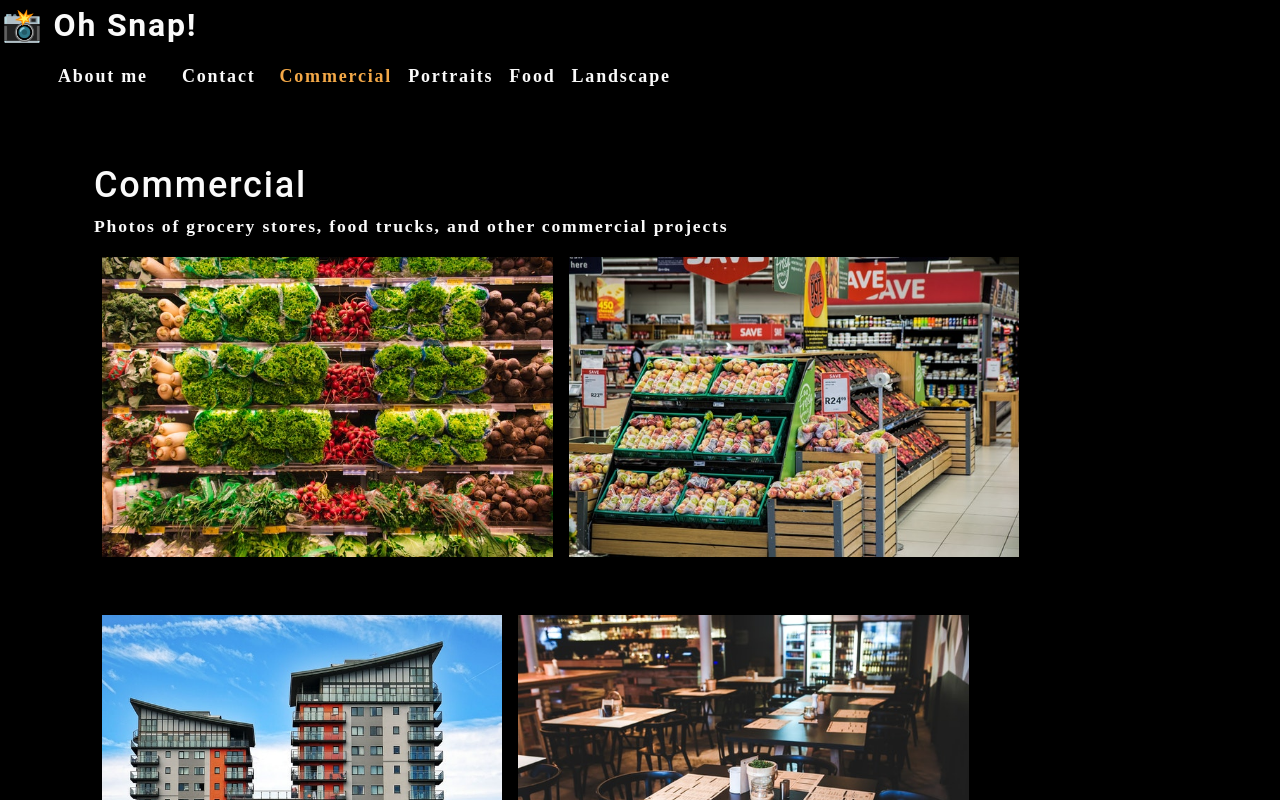
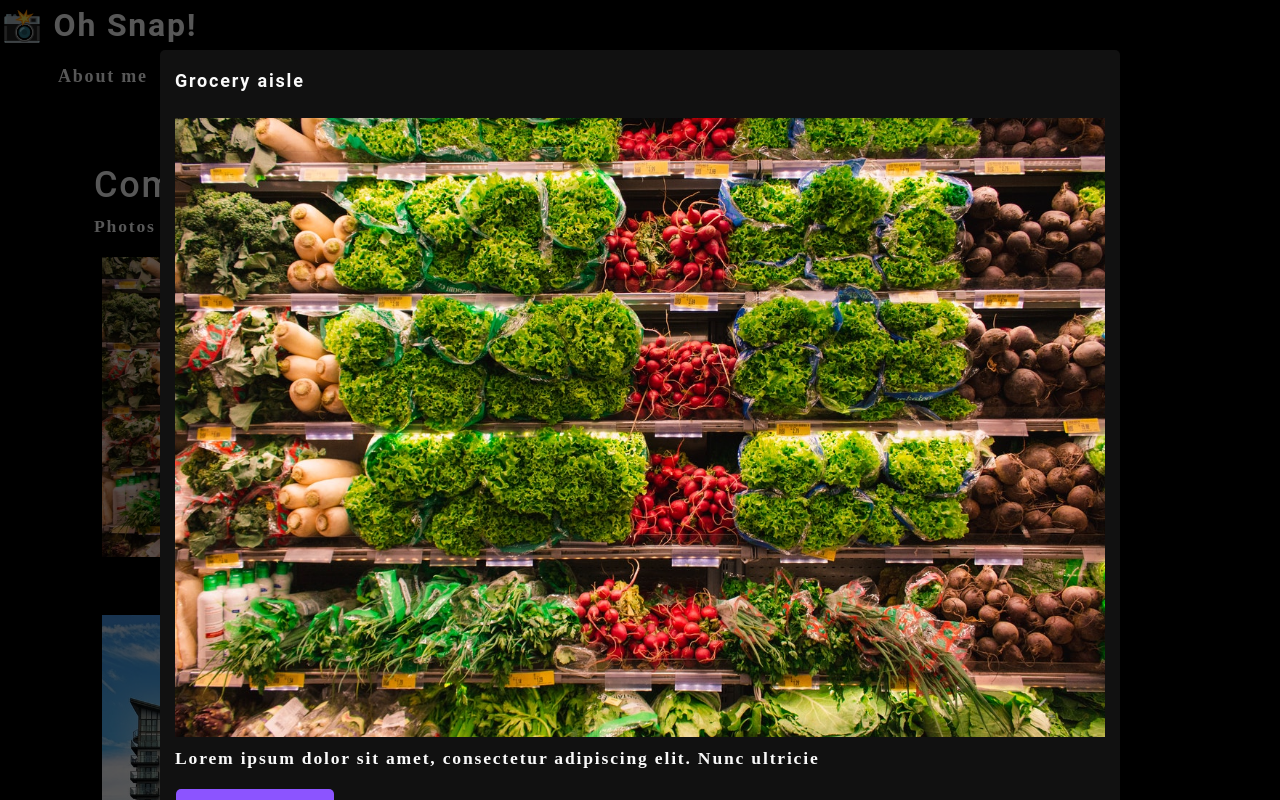
Before and after one commit to costanza13/photo-port, a React (Create React App) app: page / in a window 1280 px wide. Both pictures are taken after a click on the picture 327 px from the left and 406 px from the top of the page. Shown: the top 800 px of the page. Built offline with nearby package versions, Linux system fonts and the light colour scheme.

Commit message:
add Modal component for displaying large version of selected image

```diff
--- /dev/null
+++ b/src/components/Modal/index.js
@@ -0,0 +1,22 @@
+import React from 'react';
+
+function Modal({currentPhoto}) {
+  const {name, category, description, index} = currentPhoto;
+
+  return (
+    <div className="modalBackdrop">
+      <div className="modalContainer">
+        <h3 className="modalTitle">{name}</h3>
+        <img src={require(`../../assets/large/${category}/${index}.jpg`).default} alt={category} />
+        <p>
+          {description}
+        </p>
+        <button type="button">
+          Close this modal
+        </button>
+      </div>
+    </div>
+  );
+}
+
+export default Modal;
--- a/src/components/PhotoList/index.js
+++ b/src/components/PhotoList/index.js
@@ -1,4 +1,5 @@
 import React, { useState } from 'react';
+import Modal from '../Modal';
 
 function PhotoList({ category }) {
   const [photos] = useState([
@@ -101,13 +102,23 @@
 
   const currentPhotos = photos.filter((photo) => photo.category === category);
 
+  const [currentPhoto, setCurrentPhoto] = useState();
+  const [isModalOpen, setIsModalOpen] = useState(false);
+
+  function toggleModal(image, i) {
+    setCurrentPhoto({ ...image, index: i });
+    setIsModalOpen(true);
+  }
+
   return (
     <div>
+      {isModalOpen && <Modal currentPhoto={currentPhoto} />}
       {currentPhotos.map((image, i) => (
         <img
           src={require(`../../assets/small/${category}/${i}.jpg`).default}
           alt={image.name}
           className="img-thumbnail mx-1"
+          onClick={() => toggleModal(image, i)}
           key={image.name}
         />
       ))}
```
